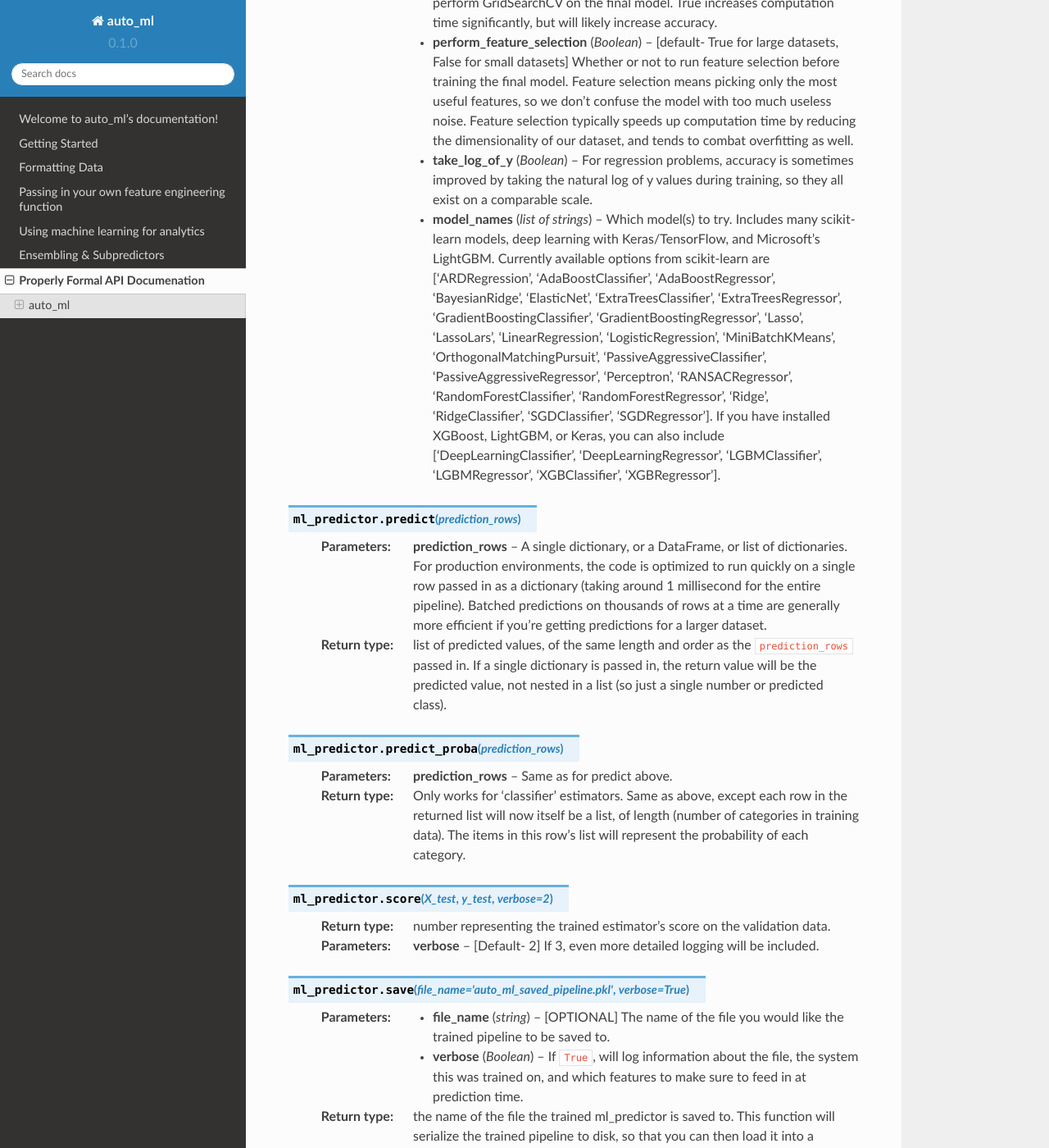
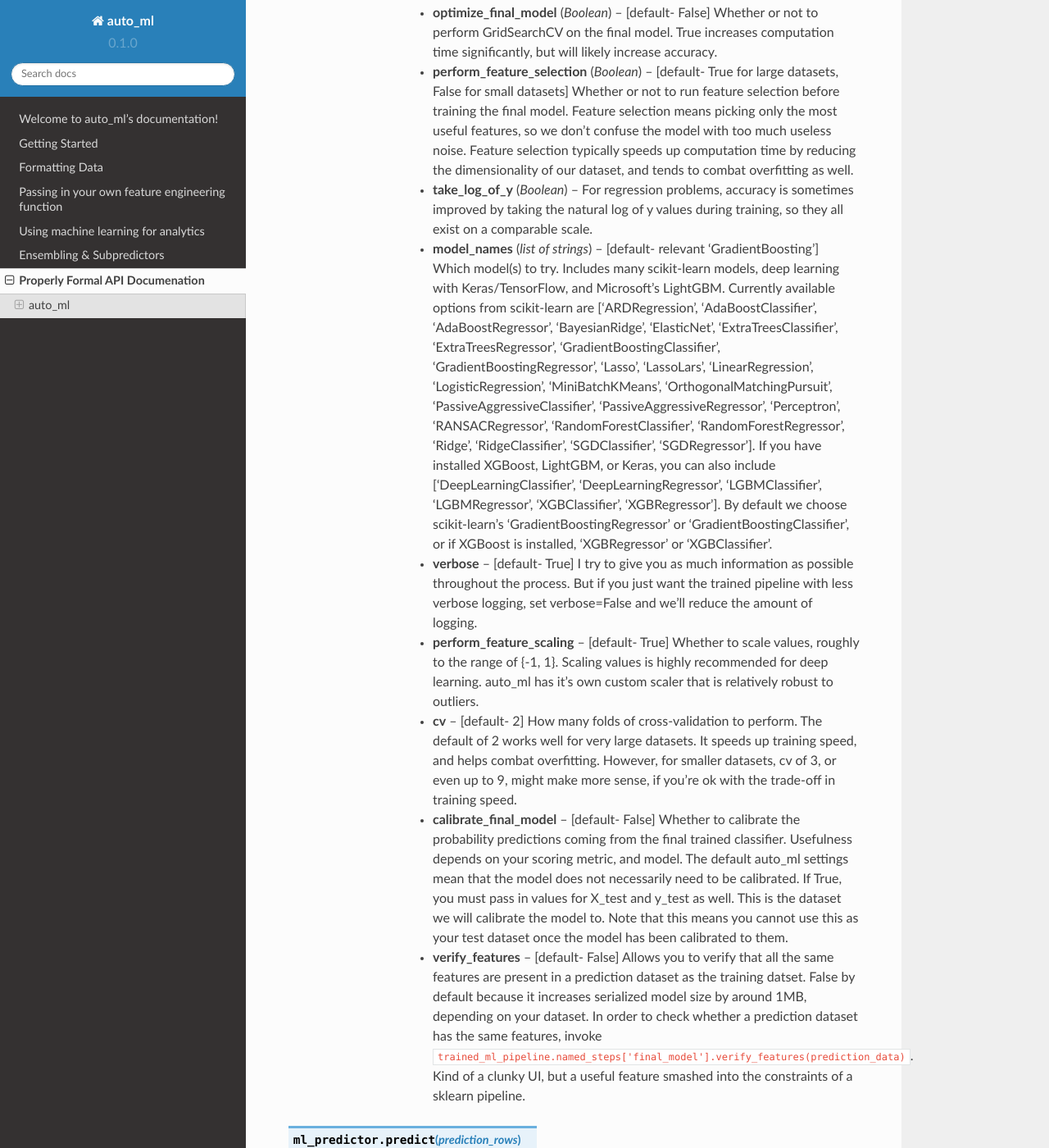
Before and after one commit to ClimbsRocks/auto_ml, a Sphinx documentation site: the page built from docs/source/api_docs_for_geeks.rst, in a window 1280 px wide and 1400 px high, scrolled down 1003 px. Shown: the whole window at 82% size. Built offline with Sphinx 7.4.7 and the Read the Docs theme 2.0.0, drawn with Linux system fonts in a browser that asks for light colours; some of the changed text lies outside the part shown.

Commit message:
finishes documenting core .train() features

```diff
--- a/docs/source/api_docs_for_geeks.rst
+++ b/docs/source/api_docs_for_geeks.rst
@@ -12,7 +12,7 @@ auto_ml
   :param column_descriptions: A key/value map noting which column is ``'output'``, along with any columns that are ``'nlp'``, ``'date'``, ``'ignore'``, or ``'categorical'``. See below for more details.
   :type column_descriptions: dictionary, where each attribute name represents a column of data in the training data, and each value describes that column as being either ['categorical', 'output', 'nlp', 'date', 'ignore']. Note that 'continuous' data does not need to be labeled as such (all columns are assumed to be continuous unless labeled otherwise).
 
-.. py:method:: ml_predictor.train(raw_training_data, user_input_func=None)
+.. py:method:: ml_predictor.train(raw_training_data, user_input_func=None, optimize_final_model=False, perform_feature_selection=None, verbose=True, ml_for_analytics=True, model_names='GradientBoosting', perform_feature_scaling=True, calibrate_final_model=False, verify_features=False, cv=2)
 
   :rtype: None. This is purely to fit the entire pipeline to the data. It doesn't return anything- it saves the fitted pipeline as a property of the ``Predictor`` instance.
 
@@ -22,7 +22,7 @@ auto_ml
   :param user_input_func: [default- None] A function that you can define that will be called as the first step in the pipeline, for both training and predictions. The function will be passed the entire X dataset. The function must not alter the order or length of the X dataset, and must return the entire X dataset. You can perform any feature engineering you would like in this function. Using this function ensures that you perform the same feature engineering for both training and prediction. For more information, please consult the docs for scikit-learn's ``FunctionTransformer``.
   :type user_input_func: function
 
-  :param ml_for_analytics: [default- True] Whether or not to print out results for which coefficients the trained model found useful. If ``True``, auto_ml will print results that an analyst might find interesting.
+  :param ml_for_analytics: [default- True] Whether or not to print out results for which features the trained model found useful. If ``True``, auto_ml will print results that an analyst might find interesting.
   :type ml_for_analytics: Boolean
 
   :param optimize_final_model: [default- False] Whether or not to perform GridSearchCV on the final model. True increases computation time significantly, but will likely increase accuracy.
@@ -34,8 +34,18 @@ auto_ml
   :param take_log_of_y: For regression problems, accuracy is sometimes improved by taking the natural log of y values during training, so they all exist on a comparable scale.
   :type take_log_of_y: Boolean
 
-  :param model_names: Which model(s) to try. Includes many scikit-learn models, deep learning with Keras/TensorFlow, and Microsoft's LightGBM. Currently available options from scikit-learn are ['ARDRegression', 'AdaBoostClassifier', 'AdaBoostRegressor', 'BayesianRidge', 'ElasticNet', 'ExtraTreesClassifier', 'ExtraTreesRegressor', 'GradientBoostingClassifier', 'GradientBoostingRegressor', 'Lasso', 'LassoLars', 'LinearRegression', 'LogisticRegression', 'MiniBatchKMeans', 'OrthogonalMatchingPursuit', 'PassiveAggressiveClassifier', 'PassiveAggressiveRegressor', 'Perceptron', 'RANSACRegressor', 'RandomForestClassifier', 'RandomForestRegressor', 'Ridge', 'RidgeClassifier', 'SGDClassifier', 'SGDRegressor']. If you have installed XGBoost, LightGBM, or Keras, you can also include ['DeepLearningClassifier', 'DeepLearningRegressor', 'LGBMClassifier', 'LGBMRegressor', 'XGBClassifier', 'XGBRegressor'].
+  :param model_names: [default- relevant 'GradientBoosting'] Which model(s) to try. Includes many scikit-learn models, deep learning with Keras/TensorFlow, and Microsoft's LightGBM. Currently available options from scikit-learn are ['ARDRegression', 'AdaBoostClassifier', 'AdaBoostRegressor', 'BayesianRidge', 'ElasticNet', 'ExtraTreesClassifier', 'ExtraTreesRegressor', 'GradientBoostingClassifier', 'GradientBoostingRegressor', 'Lasso', 'LassoLars', 'LinearRegression', 'LogisticRegression', 'MiniBatchKMeans', 'OrthogonalMatchingPursuit', 'PassiveAggressiveClassifier', 'PassiveAggressiveRegressor', 'Perceptron', 'RANSACRegressor', 'RandomForestClassifier', 'RandomForestRegressor', 'Ridge', 'RidgeClassifier', 'SGDClassifier', 'SGDRegressor']. If you have installed XGBoost, LightGBM, or Keras, you can also include ['DeepLearningClassifier', 'DeepLearningRegressor', 'LGBMClassifier', 'LGBMRegressor', 'XGBClassifier', 'XGBRegressor']. By default we choose scikit-learn's 'GradientBoostingRegressor' or 'GradientBoostingClassifier', or if XGBoost is installed, 'XGBRegressor' or 'XGBClassifier'.
   :type model_names: list of strings
+
+  :param verbose: [default- True] I try to give you as much information as possible throughout the process. But if you just want the trained pipeline with less verbose logging, set verbose=False and we'll reduce the amount of logging.
+
+  :param perform_feature_scaling: [default- True] Whether to scale values, roughly to the range of {-1, 1}. Scaling values is highly recommended for deep learning. auto_ml has it's own custom scaler that is relatively robust to outliers.
+
+  :param cv: [default- 2] How many folds of cross-validation to perform. The default of 2 works well for very large datasets. It speeds up training speed, and helps combat overfitting. However, for smaller datasets, cv of 3, or even up to 9, might make more sense, if you're ok with the trade-off in training speed.
+
+  :param calibrate_final_model: [default- False] Whether to calibrate the probability predictions coming from the final trained classifier. Usefulness depends on your scoring metric, and model. The default auto_ml settings mean that the model does not necessarily need to be calibrated. If True, you must pass in values for X_test and y_test as well. This is the dataset we will calibrate the model to. Note that this means you cannot use this as your test dataset once the model has been calibrated to them.
+
+  :param verify_features: [default- False] Allows you to verify that all the same features are present in a prediction dataset as the training datset. False by default because it increases serialized model size by around 1MB, depending on your dataset. In order to check whether a prediction dataset has the same features, invoke ``trained_ml_pipeline.named_steps['final_model'].verify_features(prediction_data)``. Kind of a clunky UI, but a useful feature smashed into the constraints of a sklearn pipeline.
 
 
 .. py:method:: ml_predictor.predict(prediction_rows)
```
